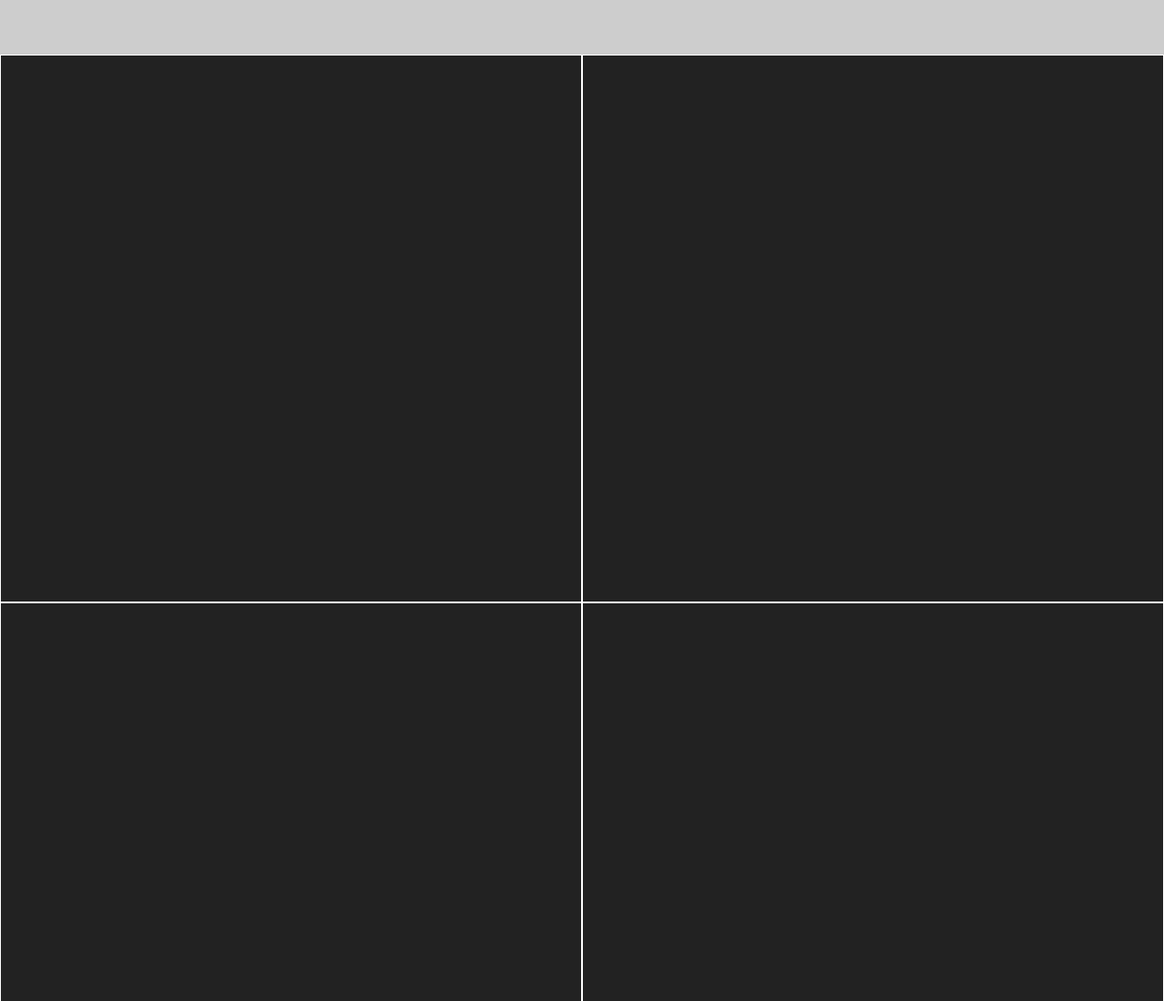
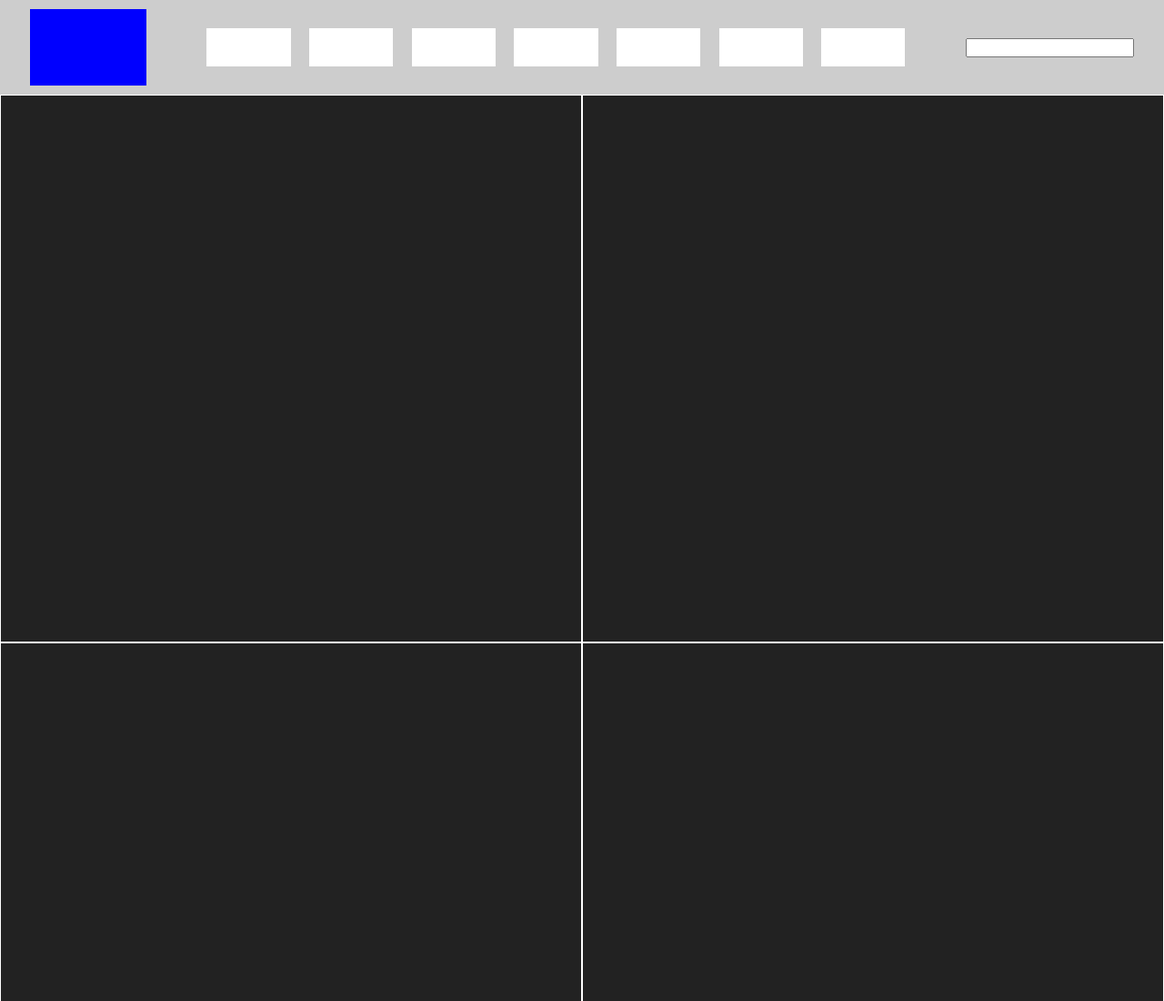
Before and after one commit to pbkabali/Smashing-Magazine-Heatmap, a plain HTML site: page index.html in a window 1280 px wide. Shown: the top 1100 px of the page at 91% size. Drawn offline with Linux system fonts and the light colour scheme.

Commit message:
Add items to header

```diff
--- a/css/styles.css
+++ b/css/styles.css
@@ -6,17 +6,47 @@
     --main-bg-color5: #888888;
     --main-bg-color6: #aaaaaa;
     --main-bg-color7: #cccccc;
-    --main-bg-color7: #eeeeee;
-    --main-bg-color7: #ffffff;
+    --main-bg-color8: #eeeeee;
+    --main-bg-color9: #ffffff;
 
   }
   body {
       margin: 0;
   }
 
+/* ========================== Header ====================================== */
 .header {
+  display: flex;
   background-color: var(--main-bg-color3);
-      height: 60px;
+  height: 104px;
+  justify-content: space-around;
+  align-items: center;
+}
+
+.header-left {
+  height: 80%;
+  background-color: blue;
+  width: 10%;
+}
+
+.header-middle {
+  display: flex;
+  height: 80%;
+  width: 60%;
+  justify-content: space-between;
+  align-items: center;
+}
+
+.nav-item {
+  background-color: var(--main-bg-color9);
+  width: 12%;
+  height: 50%;
+}
+
+.header-right {
+  height: 80%;
+  display: flex;
+  align-items: center;
 }
 
 .titles-grid {
--- a/index.html
+++ b/index.html
@@ -7,7 +7,27 @@
   <link rel="stylesheet" href="./css/styles.css">
 </head>
 <body>
-  <header class="header"></header>
+  <header class="header">
+    <div class="header-left">
+      <div class="header-logo"></div>
+      <div class="header-logo-name"></div>
+    </div>
+
+    <div class="header-middle">
+      <div class="nav-item"></div>
+      <div class="nav-item"></div>
+      <div class="nav-item"></div>
+      <div class="nav-item"></div>
+      <div class="nav-item"></div>
+      <div class="nav-item"></div>
+      <div class="nav-item"></div>
+  </div>
+
+  <div class="header-right">
+    <input type="search" name="article" >
+  </div>
+
+  </header>
   <main>
     <section class="titles-grid">
       <!-- <h1>Don't Miss These Latest Articles</h1> -->
@@ -27,6 +47,22 @@
       <div class="article-card"></div>
       <div class="article-card"></div>
     </section>
+
+    <section></section>
+    <div></div>
+    <section></section>
+    <!-- picture with grid of 2*3-->
+    <section></section>
+    <div></div>
+    <div></div>
+    <!-- grid of 2*2-->
+    <section></section>
+    <div>
+      <!--see all GUIIDES-->
+    </div>
+    <footer>
+
+    </footer>
   </main>
 </body>
 </html>
```
Lines whose indentation alone changed are shown as unchanged.
